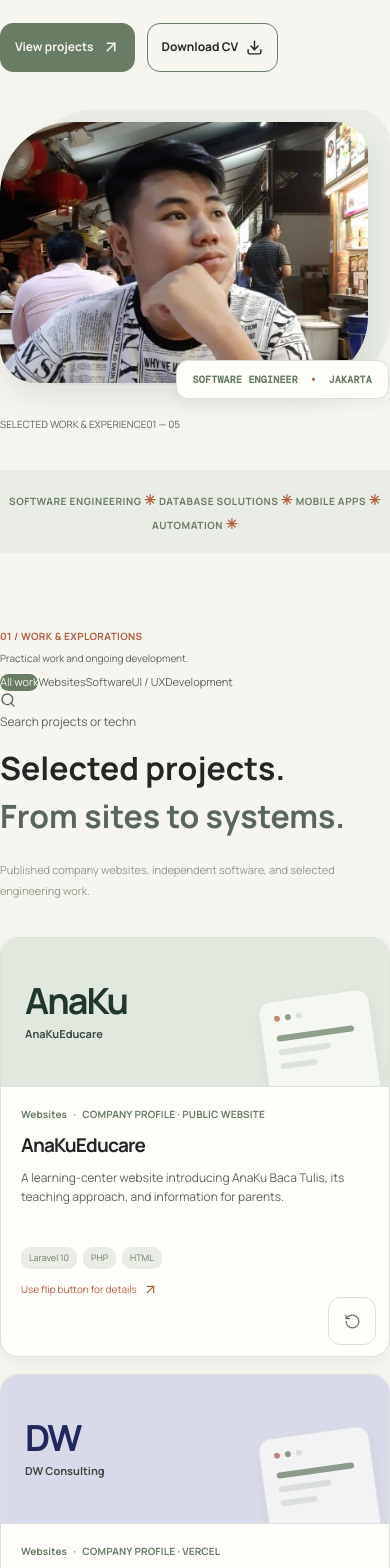
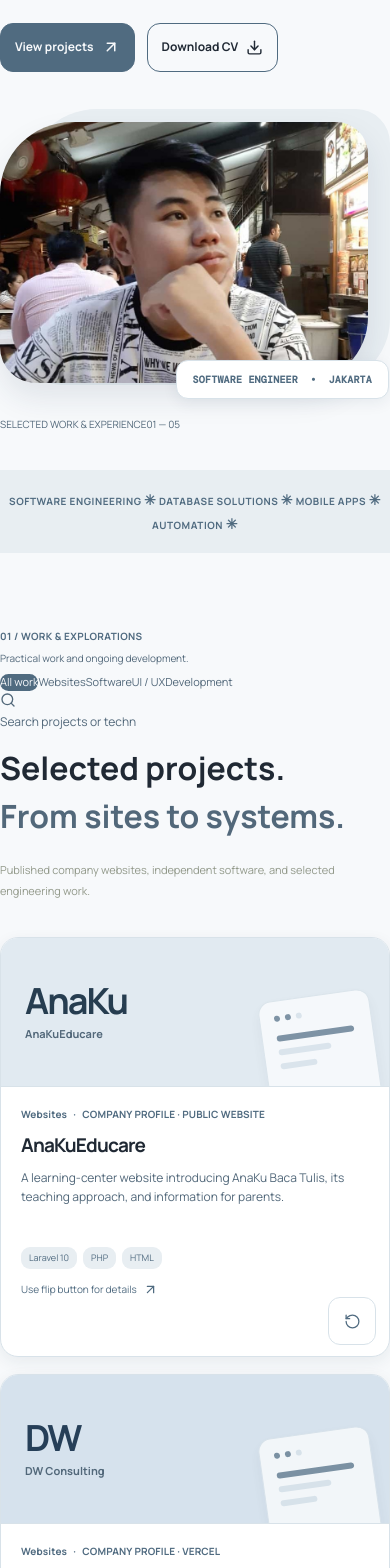
Before and after one commit to MarcelloWijaya/MarcelloWijaya.github.io, a React (Vite) app: page / in a window 390 px wide. Shown: the part 400-1968 px from the top of the page. Built offline with nearby package versions, Linux system fonts and the light colour scheme.

Commit message:
style(palette): apply navy surfaces and slate accents in soft theme

```diff
--- a/src/soft-human.css
+++ b/src/soft-human.css
@@ -1,35 +1,37 @@
 
 /* Soft Modern Engineer | selected direction 02
-   Warm paper, sage and terracotta. Flat surfaces, no gradients. */
+   Soft Slate & Navy: cool paper, navy text and muted steel-blue accents. Solid fills. */
 html[data-theme="light"],:root {
-  --paper:#f7f5f0;
-  --ink:#222725;
-  --muted-ink:#59665d;
-  --rule:#dbe1d8;
-  --surface:#fffefb;
-  --surface-quiet:#e9ede5;
-  --accent:#b75d40;
-  --accent-ink:#fff;
-  --stripe:#687d64;
-  --sage:#687d64;
+  --paper:#F7F9FB;
+  --ink:#202934;
+  --muted-ink:#52687A;
+  --rule:#D8E2E9;
+  --surface:#FFFFFF;
+  --surface-quiet:#E8EEF2;
+  --accent:#506B80;
+  --accent-ink:#FFFFFF;
+  --stripe:#24384C;
+  --slate:#506B80;
+
 }
-html[data-theme="dark"]{
-  --paper:#1e2723;
-  --ink:#f5f2e9;
-  --muted-ink:#c7cfc6;
-  --rule:#49574b;
-  --surface:#28342d;
-  --surface-quiet:#263229;
-  --accent:#e8a588;
-  --accent-ink:#1b2520;
-  --stripe:#445e4b;
-  --sage:#a8bda6;
+html[data-theme="dark"] {
+  --paper:#111B27;
+  --ink:#F0F5F9;
+  --muted-ink:#C1CFD9;
+  --rule:#3F5365;
+  --surface:#1C2B3B;
+  --surface-quiet:#26394B;
+  --accent:#B9D3E6;
+  --accent-ink:#111B27;
+  --stripe:#172737;
+  --slate:#B9D3E6;
+
 }
 html[data-theme] body {background:var(--paper);}
 html[data-theme] .header {background:var(--paper);border-color:var(--rule);}
 html[data-theme] .brand{font-size:24px;letter-spacing:-1.2px}
 html[data-theme] .nav-contact {background:var(--accent);color:var(--accent-ink);border:0;border-radius:12px;padding:10px 18px;transition:transform .22s ease,background-color .22s ease}
-html[data-theme] .nav-contact:hover {color:var(--accent-ink);transform:translateY(-2px);background:var(--sage)}
+html[data-theme] .nav-contact:hover {color:var(--accent-ink);transform:translateY(-2px);background:var(--slate)}
 html[data-theme] .theme-toggle {border-radius:12px}
 html[data-theme] .section{padding-top:76px;padding-bottom:76px}
 html[data-theme] .section-top{border:0;padding-top:0}
@@ -38,35 +40,35 @@ html[data-theme] .hero{padding:52px 0 30px}
 html[data-theme] .hero-overline{display:none}
 html[data-theme] .soft-hero-layout{display:grid;grid-template-columns:minmax(0,1.14fr) minmax(0,.86fr);gap:45px;align-items:center;min-height:485px}
 html[data-theme] .soft-hero-copy{position:relative;z-index:1;padding:12px 0}
-html[data-theme] .soft-hello{display:inline-flex;align-items:center;gap:12px;color:var(--sage);font-size:14px;font-weight:650;margin:0 0 26px}
+html[data-theme] .soft-hello{display:inline-flex;align-items:center;gap:12px;color:var(--slate);font-size:14px;font-weight:650;margin:0 0 26px}
 html[data-theme] .soft-hello span{color:var(--accent);font-size:19px}
 html[data-theme] .soft-hero-copy h1{font-size:clamp(47px,5.6vw,78px);line-height:1.08;letter-spacing:-.061em;margin:0 0 27px;font-weight:730}
-html[data-theme] .soft-hero-copy h1 span{color:var(--sage)}
+html[data-theme] .soft-hero-copy h1 span{color:var(--slate)}
 html[data-theme] .soft-hero-lede{font-size:clamp(19px,2.15vw,27px);line-height:1.4;font-weight:500;letter-spacing:-.025em;max-width:550px;margin:0 0 15px;color:var(--ink)}
 html[data-theme] .soft-hero-explainer{color:var(--muted-ink);max-width:535px;line-height:1.8;font-size:14px;margin:0}
 html[data-theme] .soft-hero-actions{display:flex;flex-wrap:wrap;gap:12px;margin-top:30px}
-html[data-theme] .soft-hero-actions a{display:inline-flex;align-items:center;justify-content:center;gap:17px;min-height:49px;padding:13px 21px;font-weight:650;font-size:13px;border-radius:13px;transition:transform .22s ease,background-color .22s ease,box-shadow .22s ease;border:1px solid var(--sage)}
-html[data-theme] .soft-hero-primary{background:var(--sage);color:var(--paper)}
+html[data-theme] .soft-hero-actions a{display:inline-flex;align-items:center;justify-content:center;gap:17px;min-height:49px;padding:13px 21px;font-weight:650;font-size:13px;border-radius:13px;transition:transform .22s ease,background-color .22s ease,box-shadow .22s ease;border:1px solid var(--slate)}
+html[data-theme] .soft-hero-primary{background:var(--slate);color:var(--paper)}
 html[data-theme] .soft-hero-secondary{background:transparent;color:var(--ink)}
-html[data-theme] .soft-hero-primary:hover{transform:translateY(-3px);box-shadow:0 8px 16px #27362b22}
+html[data-theme] .soft-hero-primary:hover{transform:translateY(-3px);box-shadow:0 8px 16px #263D521A}
 html[data-theme] .soft-hero-secondary:hover{transform:translateY(-3px);background:var(--surface-quiet)}
 html[data-theme] .soft-portrait{position:relative;height:390px;max-width:450px;width:100%;justify-self:end;padding:17px 22px 22px 0}
 html[data-theme] .soft-portrait-backdrop{position:absolute;inset:4px 0 20px 25px;background:var(--surface-quiet);border-radius:105px 45px 96px 48px}
-html[data-theme] .soft-portrait img{position:relative;width:100%;height:100%;display:block;object-fit:cover;object-position:50% 25%;border-radius:94px 45px 90px 50px;filter:none;box-shadow:0 15px 30px #2637271a}
-html[data-theme] .soft-portrait-caption{position:absolute;bottom:6px;right:1px;background:var(--surface);border:1px solid var(--rule);color:var(--sage);border-radius:12px;padding:12px 16px;font:600 10px 'DM Mono',monospace;letter-spacing:.02em;box-shadow:0 4px 15px #1d2c1d10}
+html[data-theme] .soft-portrait img{position:relative;width:100%;height:100%;display:block;object-fit:cover;object-position:50% 25%;border-radius:94px 45px 90px 50px;filter:none;box-shadow:0 15px 30px #1B35501A}
+html[data-theme] .soft-portrait-caption{position:absolute;bottom:6px;right:1px;background:var(--surface);border:1px solid var(--rule);color:var(--slate);border-radius:12px;padding:12px 16px;font:600 10px 'DM Mono',monospace;letter-spacing:.02em;box-shadow:0 4px 15px #152A4012}
 html[data-theme] .soft-portrait-caption span{padding:0 6px;color:var(--accent)}
 html[data-theme] .hero-rule{margin-top:25px;font-size:10px;border-color:var(--rule)}
-html[data-theme] .skills-strip{margin-top:8px;padding:18px 0;background:var(--surface-quiet);color:var(--sage)}
+html[data-theme] .skills-strip{margin-top:8px;padding:18px 0;background:var(--surface-quiet);color:var(--slate)}
 html[data-theme] .skills-strip > div {font-family:'Manrope',sans-serif;font-size:11px;font-weight:650;gap:22px}
 html[data-theme] .skills-strip span {color:var(--accent)}
 html[data-theme] .about{background:var(--surface-quiet);border:0}
 html[data-theme] .about-photo img{border-radius:42px 18px 42px 18px;max-height:355px}
 html[data-theme] .expertise-card{border-radius:17px;box-shadow:none}
-html[data-theme] .expertise-card:hover{transform:translateY(-4px);box-shadow:0 8px 18px #22302612}
+html[data-theme] .expertise-card:hover{transform:translateY(-4px);box-shadow:0 8px 18px #203A5512}
 html[data-theme] .project-toolbar .project-filters,
 html[data-theme] .project-search{border-radius:13px}
 html[data-theme] .filters button{border-radius:9px}
-html[data-theme] .filters button.selected{background:var(--sage);color:var(--paper)}
+html[data-theme] .filters button.selected{background:var(--slate);color:var(--paper)}
 html[data-theme] .contact-button,
 html[data-theme] .case-detail-contact {border-radius:13px}
 html[data-theme] .project-empty-state{border-radius:12px}
@@ -88,11 +90,11 @@ html[data-theme] .soft-project-face{
   overflow:hidden;border-radius:18px;border:1px solid var(--rule);
   backface-visibility:hidden;-webkit-backface-visibility:hidden;
   background:var(--card-front);
-  box-shadow:0 5px 16px #17271b0e;
+  box-shadow:0 5px 16px #17324C12;
 }
 html[data-theme] .soft-project-front-info{display:flex;flex-direction:column;flex:1;min-height:0;padding:23px 22px 57px}
 html[data-theme] .soft-project-kicker{
-  color:var(--sage);font-size:10px;line-height:1.45;font-weight:650;letter-spacing:.015em;
+  color:var(--slate);font-size:10px;line-height:1.45;font-weight:650;letter-spacing:.015em;
   overflow-wrap:anywhere;margin-bottom:12px
 }
 html[data-theme] .soft-project-kicker span{padding:0 4px}
@@ -100,18 +102,18 @@ html[data-theme] .soft-project-front h3{font-size:clamp(19px,2vw,24px);font-weig
 html[data-theme] .soft-project-front p{color:var(--muted-ink);font-size:12px;line-height:1.65;margin:0;display:-webkit-box;-webkit-box-orient:vertical;-webkit-line-clamp:3;overflow:hidden}
 html[data-theme] .soft-project-front-bottom{margin-top:auto;padding-top:15px}
 html[data-theme] .soft-technology-list{display:flex;gap:6px;flex-wrap:wrap}
-html[data-theme] .soft-technology-list span{font-size:9px;line-height:1.35;background:var(--surface-quiet);border-radius:9px;color:var(--sage);padding:5px 8px}
+html[data-theme] .soft-technology-list span{font-size:9px;line-height:1.35;background:var(--surface-quiet);border-radius:9px;color:var(--slate);padding:5px 8px}
 html[data-theme] .soft-project-hint{display:inline-flex;gap:6px;align-items:center;font-size:10px;color:var(--accent);margin-top:13px}
 html[data-theme] .soft-project-flip-toggle{
   position:absolute;z-index:5;bottom:16px;right:18px;
   width:42px;height:42px;border-radius:12px;border:1px solid var(--rule);
-  background:var(--surface);color:var(--sage);display:grid;place-items:center;
+  background:var(--surface);color:var(--slate);display:grid;place-items:center;
   cursor:pointer;transition:transform .2s ease,background-color .2s ease,color .2s ease
 }
-html[data-theme] .soft-project-flip-toggle:hover{transform:rotate(-25deg);background:var(--sage);color:var(--paper)}
+html[data-theme] .soft-project-flip-toggle:hover{transform:rotate(-25deg);background:var(--slate);color:var(--paper)}
 html[data-theme] .soft-project-flip-toggle:focus-visible{outline:3px solid var(--accent);outline-offset:3px}
 html[data-theme] .soft-project-back{background:var(--card-back);transform:rotateY(180deg);padding:27px 25px 67px;color:var(--ink)}
-html[data-theme] .soft-project-back-label{font-size:10px;color:var(--sage);font-weight:700;letter-spacing:.09em;text-transform:uppercase;margin-bottom:17px}
+html[data-theme] .soft-project-back-label{font-size:10px;color:var(--slate);font-weight:700;letter-spacing:.09em;text-transform:uppercase;margin-bottom:17px}
 html[data-theme] .soft-project-back h3{font-size:clamp(21px,2.2vw,29px);line-height:1.15;letter-spacing:-.045em;margin:0 0 15px}
 html[data-theme] .soft-project-purpose{font-size:13px;line-height:1.65;color:var(--muted-ink);margin:0}
 html[data-theme] .soft-project-points{list-style:disc;padding-left:17px;margin:15px 0 0;display:grid;gap:9px;font-size:11px;line-height:1.55;color:var(--ink)}
@@ -127,20 +129,20 @@ html[data-theme] .soft-project-illustration{
 }
 html[data-theme] .soft-project-symbol{
  position:absolute;left:26px;top:25px;width:66px;height:66px;border-radius:20px;
- display:grid;place-items:center;color:var(--sage);background:var(--surface)
+ display:grid;place-items:center;color:var(--slate);background:var(--surface)
 }
 html[data-theme] .soft-project-window{
  position:absolute;right:23px;bottom:-22px;width:150px;height:113px;transform:rotate(-8deg);
- border:1px solid var(--rule);border-radius:13px;background:var(--surface);padding:14px 14px 10px;box-shadow:0 6px 14px #13201510
+ border:1px solid var(--rule);border-radius:13px;background:var(--surface);padding:14px 14px 10px;box-shadow:0 6px 14px #17314A12
 }
 html[data-theme] .soft-window-dots{display:flex;gap:5px;margin-bottom:14px}
 html[data-theme] .soft-window-dots i{width:6px;height:6px;display:block;border-radius:50%;background:var(--accent)}
-html[data-theme] .soft-window-dots i:nth-child(2){background:var(--sage)}
+html[data-theme] .soft-window-dots i:nth-child(2){background:var(--slate)}
 html[data-theme] .soft-window-dots i:nth-child(3){background:var(--rule)}
 html[data-theme] .soft-window-row{height:6px;width:65%;border-radius:4px;background:var(--rule);margin-bottom:8px}
-html[data-theme] .soft-window-row.wide{width:95%;background:var(--sage)}
+html[data-theme] .soft-window-row.wide{width:95%;background:var(--slate)}
 html[data-theme] .soft-window-row.short{width:45%}
-html[data-theme] .soft-project-number{position:absolute;bottom:17px;left:27px;color:var(--sage);font:700 12px 'DM Mono',monospace}
+html[data-theme] .soft-project-number{position:absolute;bottom:17px;left:27px;color:var(--slate);font:700 12px 'DM Mono',monospace}
 html[data-theme] .soft-project-visual{height:149px;overflow:hidden;flex-shrink:0}
 html[data-theme] .soft-project-visual .project-art{height:149px;padding:14px 18px}
 html[data-theme] .soft-project-visual .art-headline{font-size:23px;max-width:70%;margin-top:17px}
@@ -148,7 +150,7 @@ html[data-theme] .soft-project-visual .art-object{transform:scale(.65) rotate(-1
 html[data-theme] .soft-project-visual .art-footer{font-size:6px;bottom:10px;left:18px}
 html[data-theme] .soft-project-visual .art-top{font-size:7px}
 html[data-theme] .soft-project-visual .art-top>span:last-child{font-size:6px}
-html[data-theme] .soft-project-card:hover:not(.is-flipped){filter:drop-shadow(0 6px 10px #17291a12)}
+html[data-theme] .soft-project-card:hover:not(.is-flipped){filter:drop-shadow(0 6px 10px #17314A16)}
 html[data-theme] .soft-project-card.is-archive{height:410px}
 html[data-theme] .soft-case-grid .soft-project-purpose{display:-webkit-box;-webkit-box-orient:vertical;-webkit-line-clamp:5;overflow:hidden}
 html[data-theme] .soft-case-grid .soft-project-points{display:-webkit-box;-webkit-box-orient:vertical;-webkit-line-clamp:4;overflow:hidden}
@@ -190,18 +192,18 @@ html[data-theme] .soft-project-face[aria-hidden="true"]{pointer-events:none}
 
 /* Company profile artwork, from verified labels rather than invented screenshots. */
 html[data-theme] .soft-project-illustration.has-company-brand {
-  background:#e1e9df;
+  background:#E1EAF1;
   border-bottom-color:var(--rule);
 }
-html[data-theme] .soft-project-illustration.tone-navy{background:#d8d9e9}
-html[data-theme] .soft-project-illustration.tone-terracotta{background:#f0d9cd}
-html[data-theme] .soft-project-illustration.tone-burgundy{background:#ecd6d8}
+html[data-theme] .soft-project-illustration.tone-navy{background:#D6E2ED}
+html[data-theme] .soft-project-illustration.tone-terracotta{background:#E3E9EF}
+html[data-theme] .soft-project-illustration.tone-burgundy{background:#CFDFEB}
 html[data-theme] .soft-company-brand{position:relative;z-index:2;margin-right:auto;margin-left:24px;display:grid;gap:7px;max-width:53%}
-html[data-theme] .soft-company-brand strong{font-size:clamp(27px,3vw,43px);line-height:1;color:#22372c;letter-spacing:-.055em}
-html[data-theme] .tone-navy .soft-company-brand strong{color:#22275d}
-html[data-theme] .tone-terracotta .soft-company-brand strong{color:#8e3b29}
-html[data-theme] .tone-burgundy .soft-company-brand strong{color:#702c3c}
-html[data-theme] .soft-company-brand span{font-size:11px;line-height:1.45;font-weight:650;color:#3e4b43}
+html[data-theme] .soft-company-brand strong{font-size:clamp(27px,3vw,43px);line-height:1;color:#263D50;letter-spacing:-.055em}
+html[data-theme] .tone-navy .soft-company-brand strong{color:#263F58}
+html[data-theme] .tone-terracotta .soft-company-brand strong{color:#334F65}
+html[data-theme] .tone-burgundy .soft-company-brand strong{color:#243E56}
+html[data-theme] .soft-company-brand span{font-size:11px;line-height:1.45;font-weight:650;color:#52687A}
 html[data-theme] .soft-project-illustration.has-company-brand .soft-project-symbol{display:none}
 html[data-theme] .soft-project-illustration.has-company-brand .soft-project-window{right:13px;width:112px;opacity:.68}
 html[data-theme] .soft-project-illustration.has-company-brand .soft-project-number{display:none}
@@ -216,7 +218,7 @@ html[data-theme] .soft-project-back {
 html[data-theme] .soft-project-rotator {will-change:transform}
 html[data-theme] .soft-project-visit{flex-shrink:0}
 html[data-theme] .soft-project-live-link {
-  color:var(--sage);
+  color:var(--slate);
   display:inline-flex;
   align-items:center;
   gap:7px;
@@ -231,12 +233,12 @@ html[data-theme] .soft-project-live-link:hover{color:var(--accent)}
 html[data-theme] .case-detail-live-link {
   display:inline-flex;align-items:center;gap:11px;
   margin:17px 0 0;padding:14px 19px;
-  border-radius:12px;background:var(--sage);color:var(--paper);
+  border-radius:12px;background:var(--slate);color:var(--paper);
   font-weight:700;font-size:13px;min-height:48px;
   transition:transform .2s ease,background-color .2s ease;
 }
 html[data-theme] .case-detail-live-link:hover{transform:translateY(-2px);background:var(--accent);color:var(--accent-ink)}
-html[data-theme] .soft-project-card:focus-within .soft-project-face{border-color:var(--sage)}
+html[data-theme] .soft-project-card:focus-within .soft-project-face{border-color:var(--slate)}
 html[data-theme] .soft-project-flip-toggle{width:48px;height:48px;bottom:12px;right:14px}
 html[data-theme] .soft-project-back .soft-project-back-footer{margin-top:18px}
 html[data-theme] .soft-project-points{flex-shrink:0}
```
